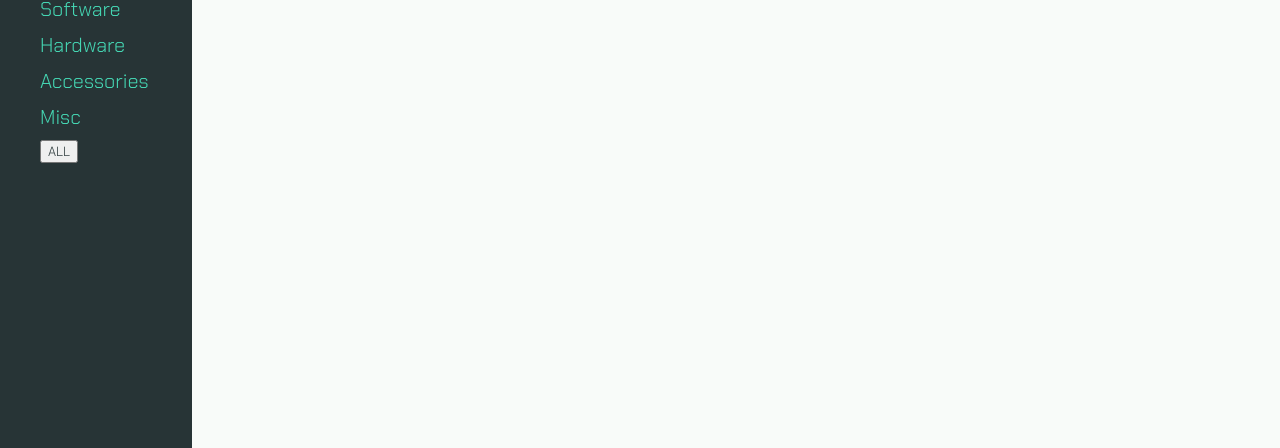
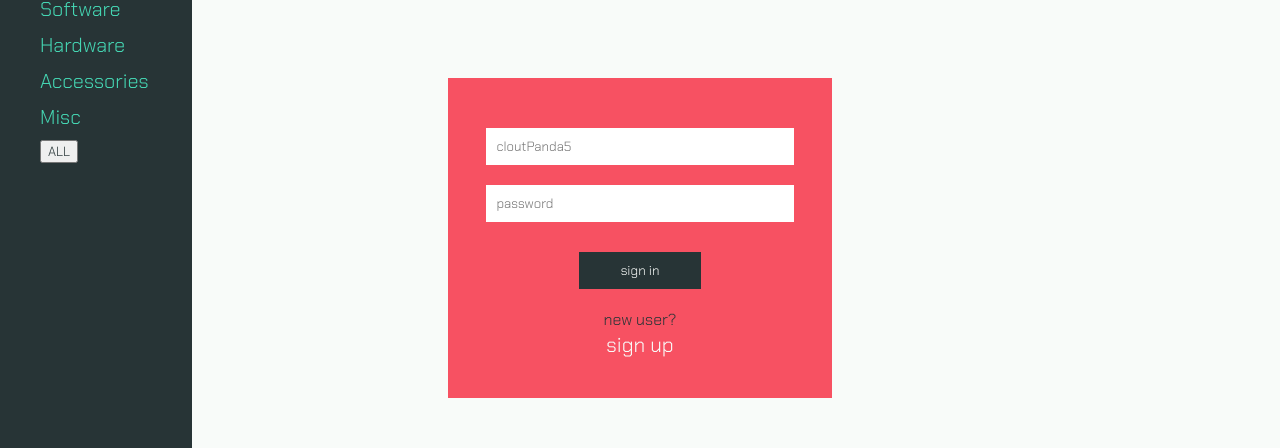
Before and after one commit to ArthurL808/consume-more-stuff, a React (Create React App) app: page /new in a window 1280 px wide. Shown: the part 162-610 px from the top of the page. Built offline with nearby package versions, Linux system fonts and the light colour scheme; no server answers.

Commit message:
fixes styles of login page

```diff
--- a/src/Components/App/App.js
+++ b/src/Components/App/App.js
@@ -13,7 +13,7 @@ import LoginForm from '../LoginForm';
 function App() {
   const [isAuth, setAuth] = useState(false);
   const [sidebarOn, setSidebarOn] = useState(false);
-  const [login, setLogin] = useState(false);
+  const [login, setLogin] = useState(true);
 
 
   return (
--- a/src/Components/LoginForm/LoginForm.js
+++ b/src/Components/LoginForm/LoginForm.js
@@ -43,9 +43,9 @@ const LoginForm = ({ setAuth, setLogin }) => {
                 <input type="password" name="password" placeholder="password" onChange={handleChange} />
                 <div className={styles.btn_collection}>
                     <input type="submit" value={newUser ? 'create account' : 'sign in'} className={styles.submit} onClick={() => setLogin(false)} />
-                    <span>{newUser ? 'sign in' : 'new user?'}
+                    <span>{newUser ? 'already a user?' : 'new user?'}
                         <button onClick={() => setNewUser(!newUser)}>
-                            {newUser ? 'go back to sign in' : 'sign up'}
+                            {newUser ? 'sign in' : 'sign up'}
                         </button>
                     </span>
                 </div>
--- a/src/Components/LoginForm/LoginForm.module.scss
+++ b/src/Components/LoginForm/LoginForm.module.scss
@@ -22,6 +22,13 @@
     border: none;
   }
 
+  .submit {
+    background: $black;
+    color: $white;
+    width: 80%;
+    margin: 20px auto 0 auto;
+  }
+
   .btn_collection {
     width: 50%;
     margin: 0 auto;
@@ -32,9 +39,19 @@
       padding-top: 20px;
       width: fit-content;
       margin: 0 auto;
+      display: flex;
+      flex-direction: column;
+      text-align: center;
 
       button {
-        margin-left: 10px;
+        border: none;
+        background: none;
+        color: $white;
+        font-size: 1.3rem;
+
+        &:hover {
+          color: $teal;
+        }
       }
     }
   }
```
